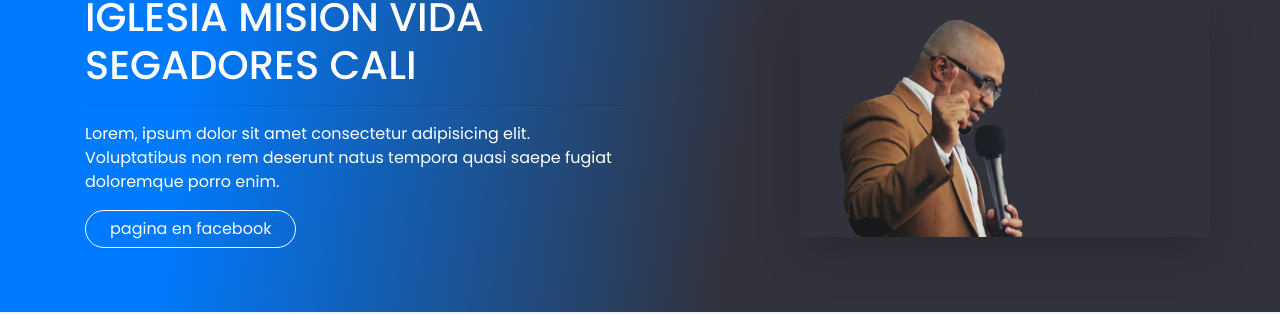
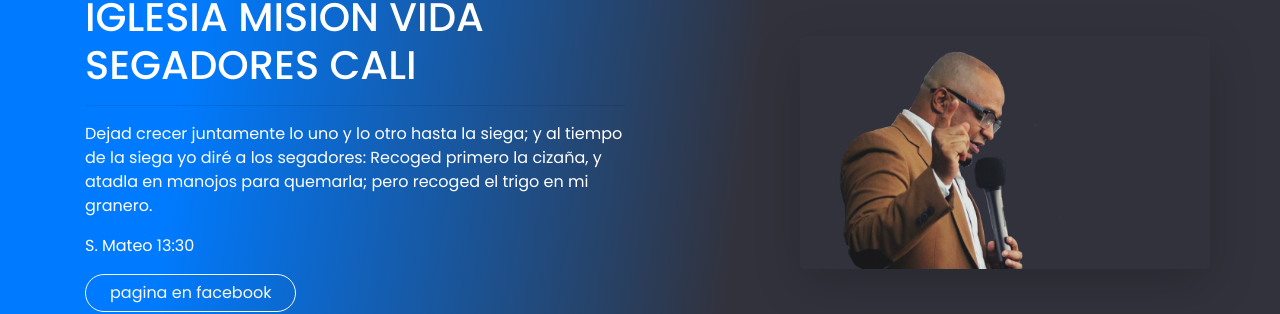
Before and after one commit to juanjosecaicedo/mvs-front, a Vue app: page / in a window 1280 px wide. Shown: the part 141-455 px from the top of the page. Built offline with nearby package versions, Linux system fonts and the light colour scheme.

Commit message:
se elimino el lorem del pagian de inicio

```diff
--- a/src/views/Welcome.vue
+++ b/src/views/Welcome.vue
@@ -25,7 +25,8 @@
                 <hr />
                 <p
                   class="text-white"
-                >Lorem, ipsum dolor sit amet consectetur adipisicing elit. Voluptatibus non rem deserunt natus tempora quasi saepe fugiat doloremque porro enim.</p>
+                >Dejad crecer juntamente lo uno y lo otro hasta la siega; y al tiempo de la siega yo diré a los segadores: Recoged primero la cizaña, y atadla en manojos para quemarla; pero recoged el trigo en mi granero.</p>
+                <p class="text-white">S. Mateo 13:30</p>
                 <div>
                   <b-button pill class="px-4" @click="pageFacebook()" variant="outline-light">pagina en facebook</b-button>
                 </div>
```
